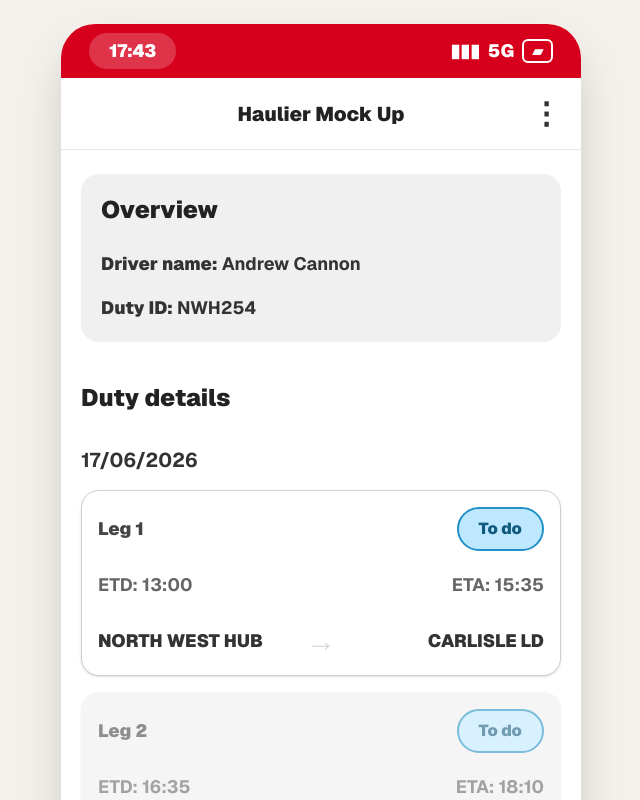
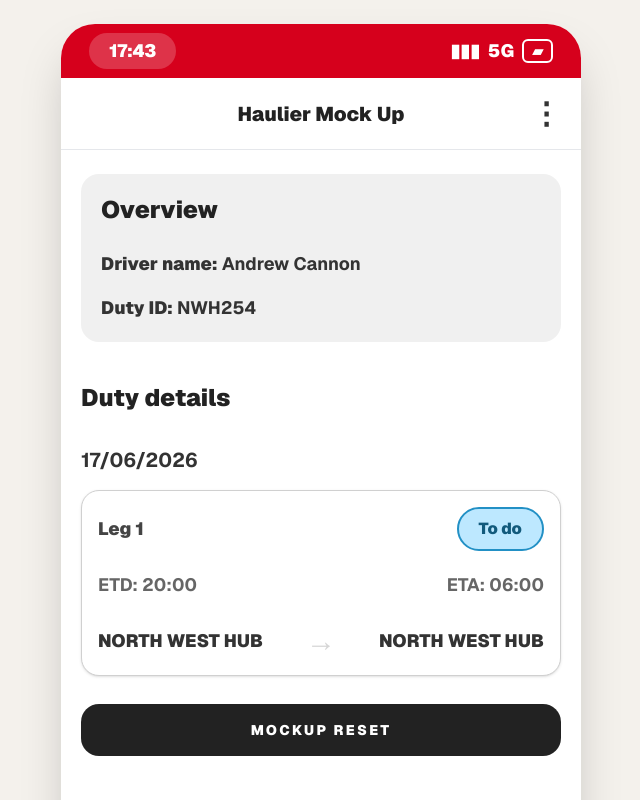
Before and after one commit to acannon76/rugby-league-supporter-web, a Next.js app: page /internal/haulier-app in a window 1280 px wide. Shown: the top 800 px of the page, without its empty margins (319-959 px from the left). Built offline with nearby package versions, Linux system fonts and the light colour scheme.

Commit message:
change to main page adding more boxes finishing on adding hidden page

```diff
--- a/src/app/internal/haulier-app/HaulierAppMockupClient.tsx
+++ b/src/app/internal/haulier-app/HaulierAppMockupClient.tsx
@@ -13,36 +13,20 @@ type DutyLeg = {
   to: string;
 };
 
-const dutyLegs: DutyLeg[] = [
-  {
-    number: 1,
-    etd: "13:00",
-    eta: "15:35",
-    from: "NORTH WEST HUB",
-    to: "CARLISLE LD",
-  },
-  {
-    number: 2,
-    etd: "16:35",
-    eta: "18:10",
-    from: "CARLISLE LD",
-    to: "PRESTON MC",
-  },
-  {
-    number: 3,
-    etd: "18:25",
-    eta: "19:20",
-    from: "PRESTON MC",
-    to: "NORTH WEST HUB",
-  },
-];
+const dutyLeg: DutyLeg = {
+  number: 1,
+  etd: "20:00",
+  eta: "06:00",
+  from: "NORTH WEST HUB",
+  to: "NORTH WEST HUB",
+};
 
 const originTaskButtons = [
   "Empty",
   "Repat / Pre-Loaded",
   "Load",
   "Skip Leg",
-  "Flex Duty",
+  "Flex / As Directed",
 ];
 
 export default function HaulierAppMockupClient() {
@@ -50,23 +34,11 @@ export default function HaulierAppMockupClient() {
   const [showVehicleModal, setShowVehicleModal] = useState(false);
   const [vehicleInput, setVehicleInput] = useState("");
   const [vehicleNumber, setVehicleNumber] = useState("");
-  const [legStatuses, setLegStatuses] = useState<Record<number, LegStatus>>({
-    1: "To do",
-    2: "To do",
-    3: "To do",
-  });
+  const [legStatus, setLegStatus] = useState<LegStatus>("To do");
 
   const todayText = useMemo(() => getTodayDateText(), []);
 
-  function openLeg(legNumber: number) {
-    if (legNumber !== 1) {
-      return;
-    }
-
-    if (legStatuses[1] === "Completed") {
-      return;
-    }
-
+  function openLegOne() {
     setShowVehicleModal(true);
   }
 
@@ -81,10 +53,7 @@ export default function HaulierAppMockupClient() {
     }
 
     setVehicleNumber(vehicleInput.trim());
-    setLegStatuses((current) => ({
-      ...current,
-      1: "In Progress",
-    }));
+    setLegStatus("To do");
     setShowVehicleModal(false);
     setScreenView("origin-tasks");
   }
@@ -94,11 +63,7 @@ export default function HaulierAppMockupClient() {
     setShowVehicleModal(false);
     setVehicleInput("");
     setVehicleNumber("");
-    setLegStatuses({
-      1: "To do",
-      2: "To do",
-      3: "To do",
-    });
+    setLegStatus("To do");
   }
 
   return (
@@ -109,15 +74,15 @@ export default function HaulierAppMockupClient() {
         {screenView === "duty-details" ? (
           <DutyDetailsScreen
             todayText={todayText}
-            legStatuses={legStatuses}
-            onOpenLeg={openLeg}
+            legStatus={legStatus}
+            onOpenLeg={openLegOne}
             onReset={resetMockup}
           />
         ) : (
           <OriginTasksScreen
             todayText={todayText}
             vehicleNumber={vehicleNumber}
-            legStatus={legStatuses[1]}
+            legStatus={legStatus}
             onBack={() => setScreenView("duty-details")}
             onReset={resetMockup}
           />
@@ -188,13 +153,13 @@ function AppHeader({
 
 function DutyDetailsScreen({
   todayText,
-  legStatuses,
+  legStatus,
   onOpenLeg,
   onReset,
 }: {
   todayText: string;
-  legStatuses: Record<number, LegStatus>;
-  onOpenLeg: (legNumber: number) => void;
+  legStatus: LegStatus;
+  onOpenLeg: () => void;
   onReset: () => void;
 }) {
   return (
@@ -220,16 +185,8 @@ function DutyDetailsScreen({
 
         <p className="mt-8 text-xl font-bold text-[#333]">{todayText}</p>
 
-        <div className="mt-4 space-y-4">
-          {dutyLegs.map((leg) => (
-            <LegCard
-              key={leg.number}
-              leg={leg}
-              status={legStatuses[leg.number] || "To do"}
-              disabled={leg.number !== 1}
-              onClick={() => onOpenLeg(leg.number)}
-            />
-          ))}
+        <div className="mt-4">
+          <LegCard leg={dutyLeg} status={legStatus} onClick={onOpenLeg} />
         </div>
 
         <button
@@ -247,24 +204,17 @@ function DutyDetailsScreen({
 function LegCard({
   leg,
   status,
-  disabled,
   onClick,
 }: {
   leg: DutyLeg;
   status: LegStatus;
-  disabled: boolean;
   onClick: () => void;
 }) {
   return (
     <button
       type="button"
       onClick={onClick}
-      disabled={disabled}
-      className={`w-full rounded-[18px] border p-4 text-left shadow-sm transition ${
-        disabled
-          ? "border-transparent bg-[#f0f0f0] opacity-60"
-          : "border-[#d0d0d0] bg-white hover:-translate-y-1 hover:shadow-md"
-      }`}
+      className="w-full rounded-[18px] border border-[#d0d0d0] bg-white p-4 text-left shadow-sm transition hover:-translate-y-1 hover:shadow-md"
     >
       <div className="mb-5 flex items-center justify-between">
         <p className="text-lg font-black text-[#444]">Leg {leg.number}</p>
@@ -290,12 +240,6 @@ function LegCard({
           {leg.to}
         </p>
       </div>
-
-      {disabled && (
-        <p className="mt-4 text-xs font-black uppercase tracking-[0.12em] text-[#999]">
-          Complete previous leg first
-        </p>
-      )}
     </button>
   );
 }
@@ -394,8 +338,6 @@ function OriginTasksScreen({
   onBack: () => void;
   onReset: () => void;
 }) {
-  const leg = dutyLegs[0];
-
   return (
     <>
       <AppHeader title="Origin Tasks" left="Back" onBack={onBack} />
@@ -414,13 +356,13 @@ function OriginTasksScreen({
           </div>
 
           <div className="grid grid-cols-2 gap-4 text-sm font-bold text-[#666]">
-            <p>ETD: {leg.etd}</p>
-            <p className="text-right">ETA: {leg.eta}</p>
+            <p>ETD: {dutyLeg.etd}</p>
+            <p className="text-right">ETA: {dutyLeg.eta}</p>
           </div>
 
           <div className="mt-5 grid grid-cols-[1fr_50px_1fr] items-center gap-2">
             <p className="text-sm font-black uppercase leading-tight text-[#333]">
-              {leg.from}
+              {dutyLeg.from}
             </p>
 
             <div className="flex items-center justify-center text-2xl font-black text-[#d6d6d6]">
@@ -428,7 +370,7 @@ function OriginTasksScreen({
             </div>
 
             <p className="text-right text-sm font-black uppercase leading-tight text-[#333]">
-              {leg.to}
+              {dutyLeg.to}
             </p>
           </div>
         </div>
```
